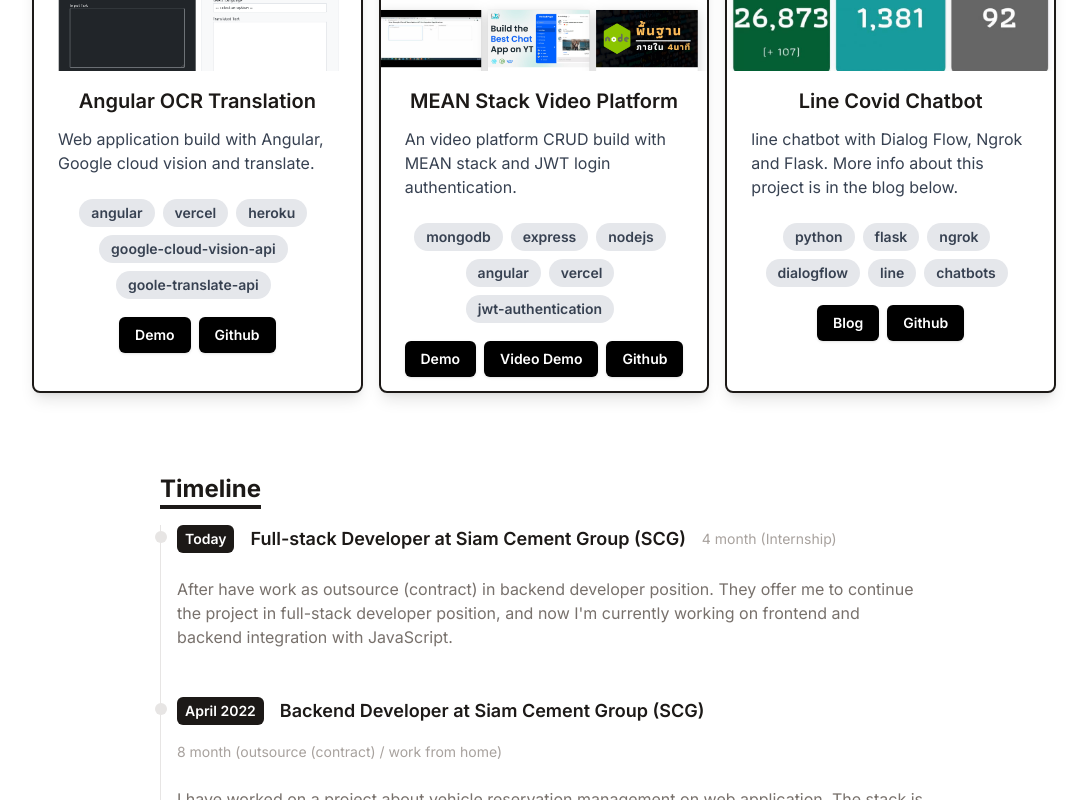
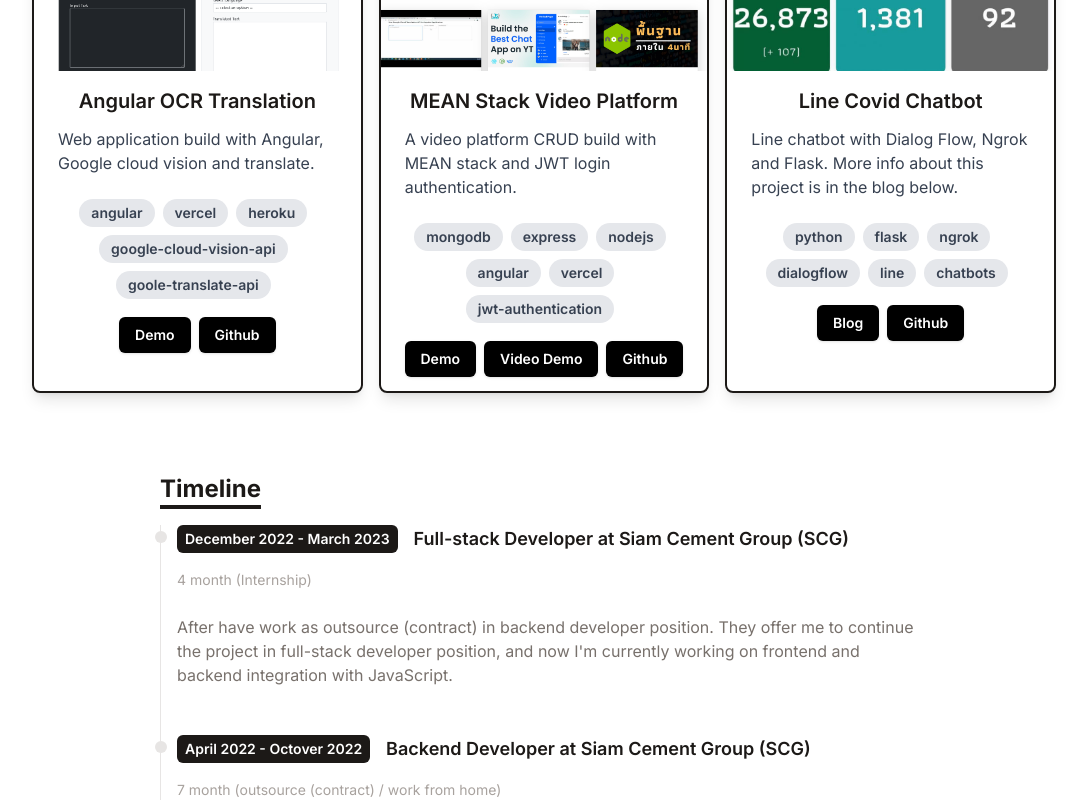
Before and after one commit to pnvttk/portfolio, a React (Vite) app: page / in a window 1280 px wide. Shown: the part 1460-2260 px from the top of the page, without its empty margins (96-1183 px from the left). Built offline with nearby package versions, Linux system fonts and the light colour scheme.

Commit message:
fix: typo

```diff
--- a/src/data/projects.js
+++ b/src/data/projects.js
@@ -44,7 +44,7 @@ export default [
     {
         title: 'MEAN Stack Video Platform',
         imgUrl: '/assets/projects_img/mean_video_platform.png',
-        desc: 'An video platform CRUD build with MEAN stack and JWT login authentication.',
+        desc: 'A video platform CRUD build with MEAN stack and JWT login authentication.',
         stack: ['mongodb', 'express', 'nodejs', 'angular', 'vercel', 'jwt-authentication'],
         note: '',
         link: [
@@ -57,7 +57,7 @@ export default [
     {
         title: 'Line Covid Chatbot',
         imgUrl: '/assets/projects_img/line_covid_chatbot.jpg',
-        desc: 'line chatbot with Dialog Flow, Ngrok and Flask. More info about this project is in the blog below.',
+        desc: 'Line chatbot with Dialog Flow, Ngrok and Flask. More info about this project is in the blog below.',
         stack: ['python', 'flask', 'ngrok', 'dialogflow', 'line', 'chatbots'],
         note: "",
         link: [
--- a/src/data/timelines.js
+++ b/src/data/timelines.js
@@ -1,14 +1,14 @@
 export default [
     {
-        year: 'Today',
+        year: 'December 2022 - March 2023',
         title: 'Full-stack Developer at Siam Cement Group (SCG)',
         duration: '4 month (Internship)',
         detail: "After have work as outsource (contract) in backend developer position. They offer me to continue the project in full-stack developer position, and now I'm currently working on frontend and backend integration with JavaScript."
     },
     {
-        year: 'April 2022',
+        year: 'April 2022 - Octover 2022',
         title: 'Backend Developer at Siam Cement Group (SCG)',
-        duration: '8 month (outsource (contract) / work from home)',
+        duration: '7 month (outsource (contract) / work from home)',
         detail: 'I have worked on a project about vehicle reservation management on web application. The stack is LAMP Stack and focus more into PHP backend, MySQL database and system design.'
     },
     {
```
